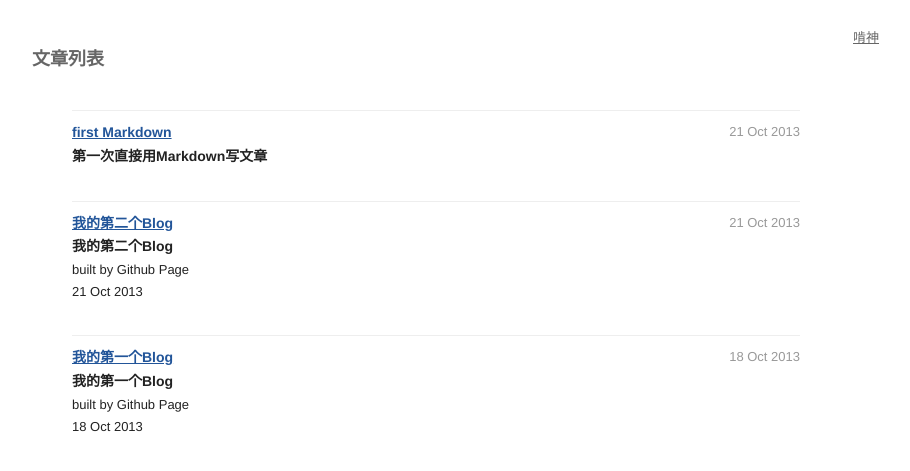
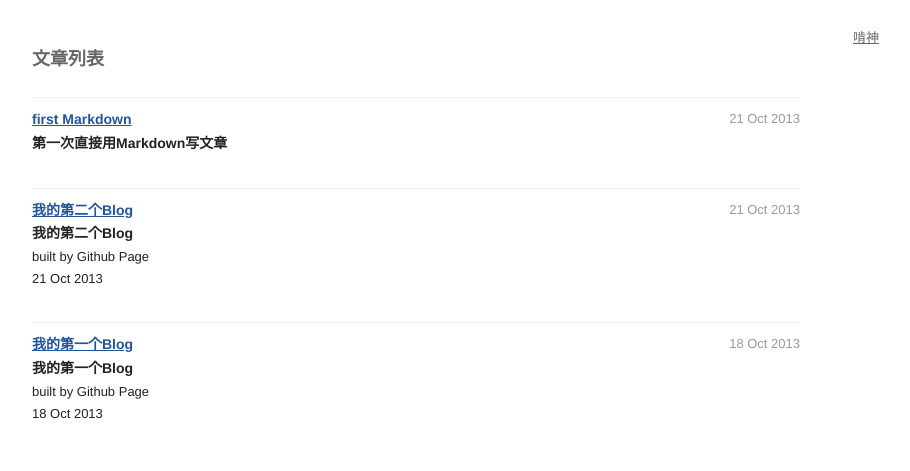
Before and after one commit to kenshinlin/archives, a Jekyll site: the page built from index.html, in a window 1280 px wide. Shown: the top 471 px of the page, without its empty margins (96-1006 px from the left). Built offline with Jekyll 4.4.1, drawn with Linux system fonts in a browser that asks for light colours.

Commit message:
Update style.css

```diff
--- a/css/style.css
+++ b/css/style.css
@@ -1,4 +1,4 @@
-html,body,div,span,h1,h2,h3,h4,h5,h6,p,blockquote,pre,img { margin:0; padding:0; }
+html,body,div,span,h1,h2,h3,h4,h5,h6,p,blockquote,pre,img,ul,li { margin:0; padding:0; }
 a{ color:#259; -webkit-transition:color 0.2s ease-in-out; -moz-transition:color 0.2s ease-in-out;transition:color 0.2s ease-in-out; }
 a:hover {color:#9c6}
 li{list-style:none;}
```
